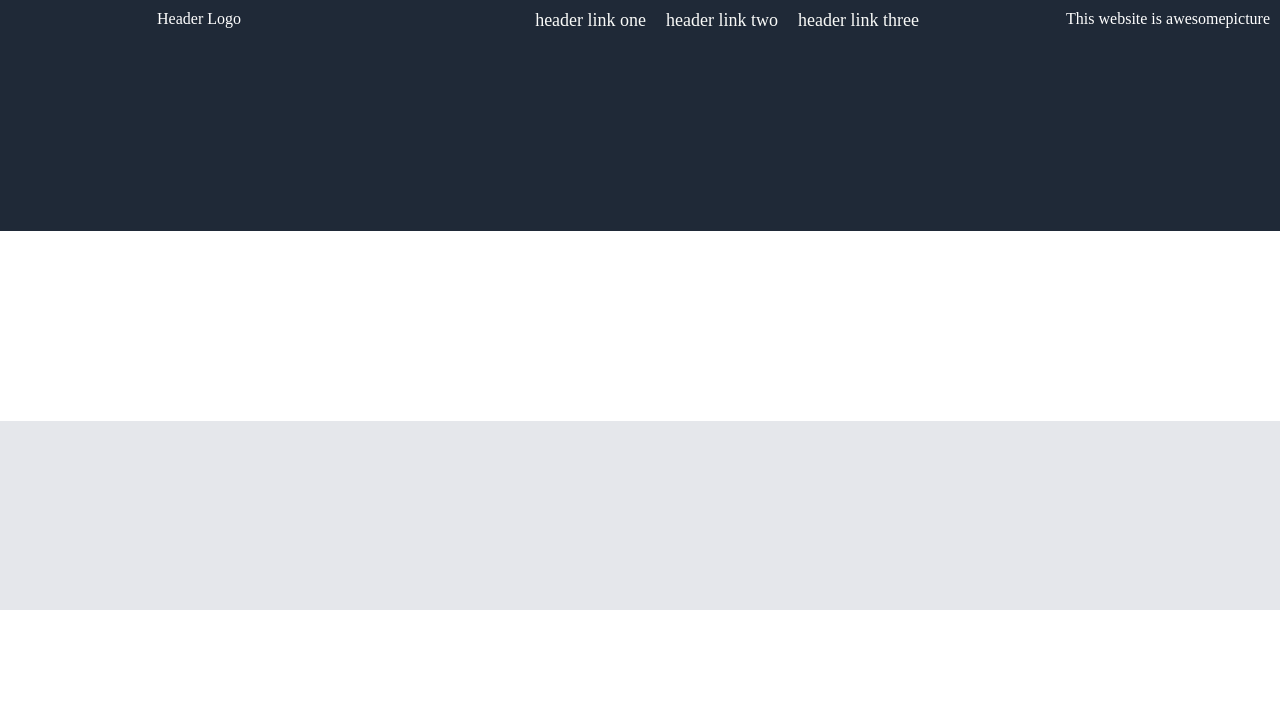
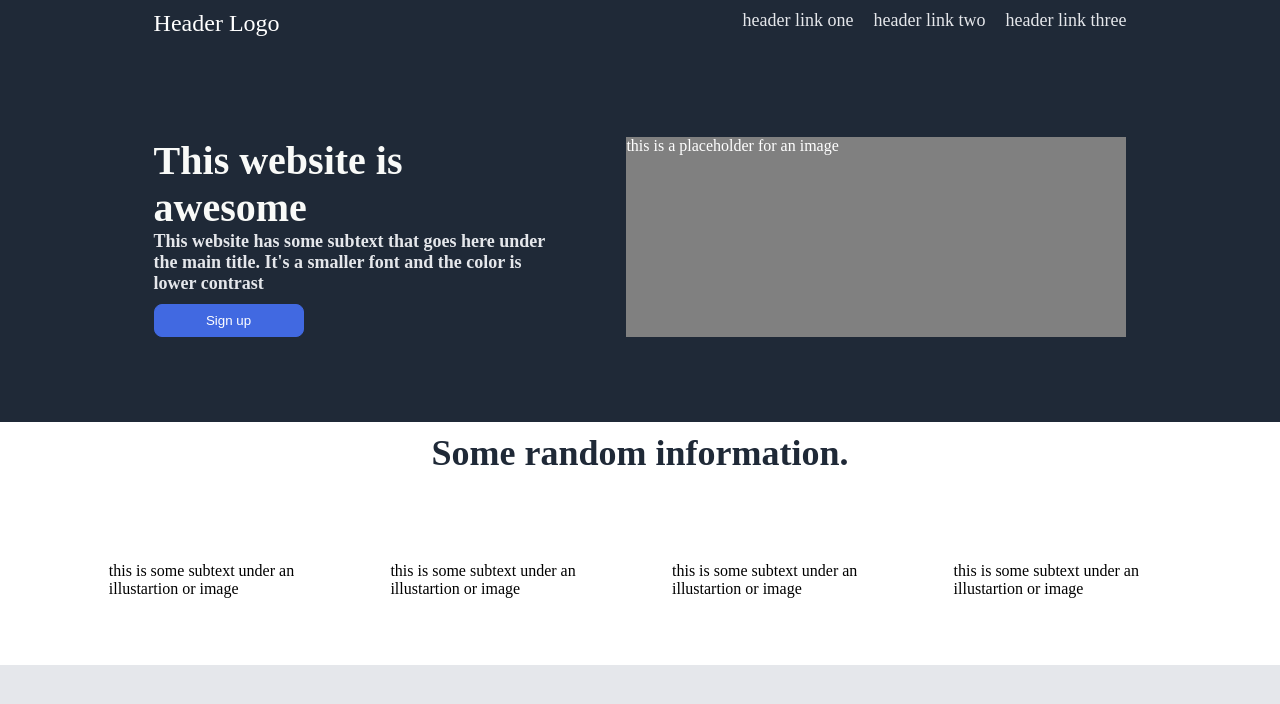
Before and after one commit to c-mcbride/landing-page, a plain HTML site: page index.html in a window 1280 px wide. Drawn offline with Linux system fonts and the light colour scheme.

Commit message:
Add stlying for header and random information
Improves the header section. Need to fix the logo and make it bold.
Align header, with body of header section.

```diff
--- a/index.html
+++ b/index.html
@@ -18,19 +18,46 @@
                     <li><a href="#" id="rid">header link three</a></li>
                 </ul>
             </div>
+        </div>
 
-            <div class="bottom-header">
-                <div class="bottom-header-left">
-                    This website is awesome
+            <div class="site-intro">
+            <div class="site-intro-left" id="hero-main-text">
+                This website is awesome
+                <div id="hero-sub-text">This website has some subtext that goes here under the main title. It's a smaller font and the color is lower contrast </div>
+                <button class="sign-up">Sign up</button>
+            </div>
+
+            <div class="site-intro-right">
+                this is a placeholder for an image
+            </div>
+
+        </div>
+
+        <div id="random-header">Some random information.</div>
+            <div class="random-row">
+                <div class="random-column">
+                    <div id="box"></div>
+                    <div>this is some subtext under an illustartion or image</div>
                 </div>
 
-                <div class="bottom-header-right">
-                    picture
+                <div class="random-column">
+                    <div id="box"></div>
+                    <div>this is some subtext under an illustartion or image</div>
                 </div>
+
+                <div class="random-column">
+                    <div id="box"></div>
+                    <div>this is some subtext under an illustartion or image</div>
+                </div>
+
+                <div class="random-column">
+                    <div id="box"></div>
+                    <div>this is some subtext under an illustartion or image</div>
+                </div>
+
             </div>
-        </div>
 
-    <div class="white-body"></div>
+
 
     <div class="grey-body"></div>
 
--- a/style.css
+++ b/style.css
@@ -1,41 +1,35 @@
+*{
+    box-sizing: border-box;
+}
+
 body{
-    margin: 0;
     min-height: 100vh;
     display: flex;
     flex-direction: column;
     flex-wrap: wrap;
+    margin: 0;
+    flex: auto;
 }
 
 .header{
     background-color: #1f2937;
     color: white;
-    padding: 10px;
+    font-size: 24px;
+
     display: flex;
+    padding-top: 10px;
     flex-wrap: wrap;
     flex-direction: row;
-    flex: 1;
-}
-
-.white-body {
-    background-color: white;
-    color: black;
-    display: flex;
-    flex: 1;
-}
-
-.grey-body{
-    background-color: #e5e7eb;
-    color: black;
-    display: flex;
-    flex: 1;
+    gap: 10px;
+    padding-left: 12%;
+    padding-right: 12%;
 }
 
 .top-header{
     display: flex;
     flex-direction: row;
-    flex-wrap: wrap;
-    justify-content: space-around;
-    flex: 1;
+    justify-content: space-between;
+    flex: auto;
 }
 
 #rid{
@@ -51,26 +45,125 @@ ul{
     gap: 20px;
 }
 
+.li{
+    font-size: 18px;
+    color: #e5e7eb;
+}
+
 #headerLogo{
     font-size: 24px;
-    color: #F9faf8
+    color: #F9faf8;
+    font-weight: 900;
 }
 
 a{
+    font-size: 18px;
+    color: #e5e7eb;
+}
+
+.header-left-alignment{
+    display: flex;
+    flex-direction: column;
+    color: #1f2937;
+    width: 10%;
+}
+
+.site-intro{
+    background-color: #1f2937;
+    color: white;
+    display: flex;
+    padding-top: 100px;
+    justify-content: space-between;
+    padding-left: 12%;
+    padding-right: 12%;
+    align-items: center;
+    flex: auto;
+    height: 250px;
+}
+
+.site-intro-left{
+    width: 400px;
+    height: 400px;
+    display: flex;
+    flex-direction: column;
+    flex-wrap: wrap;
+    align-self: flex-start;
+}
+
+.site-intro-right{
+    height: 200px;
+    width: 500px;
+    background-color: grey;
+    align-self: flex-start;
+}
+
+#hero-main-text{
+    font-size: 40px;
+    font-weight: 900;
     color: #F9faf8;
 }
 
-.bottom-header{
+#hero-sub-text{
+    font-size: 18px;
+    color: #e5e7eb
+}
+
+button {
+    padding: 8px 16px;
+    border-radius: 8px;
+  }
+
+  button.sign-up {
+    background: royalblue;
+    border: 1px solid royalblue;
+    color: white;
+    margin-top: 10px;
+    margin-right: 250px;
+  }
+
+#random-header{
+    font-size: 36px;
+    font-weight: 900;
+    color: #1f2937;
+    text-align: center;
+    padding-top: 10px;
+    padding-bottom: 10px;
+}
+
+.random-information{
+    background-color: white;
+    color: black;
+    display: flex;
+    flex: 1;
+}
+
+.grey-body{
+    background-color: #e5e7eb;
+    color: black;
+    display: flex;
+    flex: 1;
+}
+
+.random-row{
     display: flex;
     justify-content: center;
-    flex-wrap: wrap;
+    flex: 1;
+    align-items: center;
+    gap: 5%;
+
 }
 
-.bottom-header-left{
+.random-column{
     display: flex;
     flex-direction: column;
+    width: 17%;
+    gap: 10px;
 }
 
-.bottom-header-right{
+#box{
+    display: block;
+    background:blue;
+    border: 10px;
+    border-color: blue;
 
 }
```
